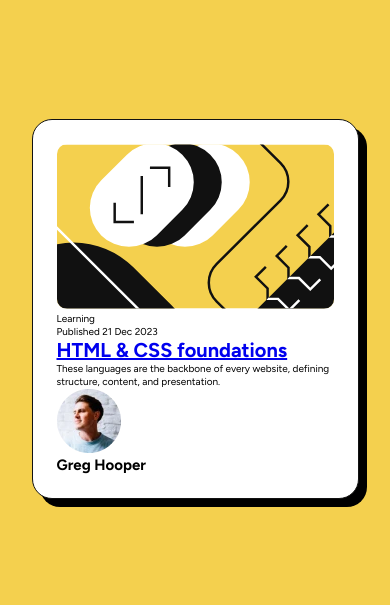
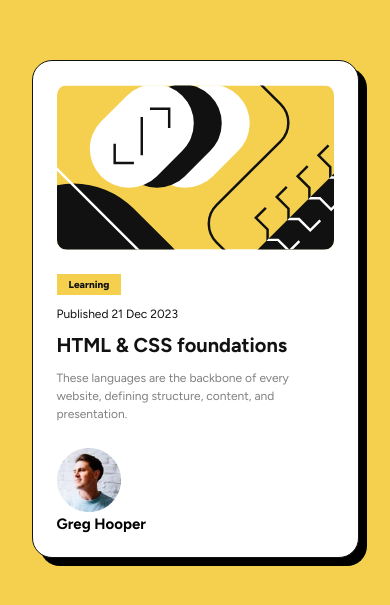
Before and after one commit to EdwardShanahan09/blog-preview-card, a website: page index.html in a window 390 px wide. Shown: the part 113-718 px from the top of the page. Drawn offline with Linux system fonts and the light colour scheme; files whose address does not match are found by name.

Commit message:
Add styles to card text for mobile

```diff
--- a/index.html
+++ b/index.html
@@ -33,8 +33,9 @@
           These languages are the backbone of every website, defining structure,
           content, and presentation.
         </p>
+      </div>
 
-        <div>
+      <div class="card__footer">
         <img
           class="card__author-img"
           src="./assets/images/image-avatar.webp"
@@ -44,6 +45,5 @@
         <h2 class="card__author-name">Greg Hooper</h2>
       </div>
     </div>
-    </div>
   </body>
 </html>
--- a/src/scss/_card.scss
+++ b/src/scss/_card.scss
@@ -17,5 +17,47 @@
   &__img {
     width: 100%;
     border-radius: 10px;
+    display: block;
+    margin-bottom: 2.4rem;
+  }
+
+  &__text {
+    margin-bottom: 2.4rem;
+  }
+
+  &__category {
+    color: $colorBlack;
+    background-color: $colorYellow;
+    font-weight: 800;
+    display: inline-block;
+    padding: 4px 12px;
+    margin-bottom: 1.2rem;
+  }
+
+  &__date {
+    color: $colorBlack;
+    font-size: 1.2rem;
+    margin-bottom: 1.2rem;
+  }
+
+  &__link {
+    color: $colorBlack;
+    text-decoration: none;
+    margin-bottom: 1.2rem;
+    display: inline-block;
+
+    &:hover {
+      color: $colorYellow;
+    }
+  }
+
+  &__title {
+    font-size: 2rem;
+  }
+
+  &__description {
+    color: $colorGrey;
+    font-size: 1.2rem;
+    line-height: 150%;
   }
 }
```
Also changed, not shown: assets/css/styles.css. Lines whose indentation alone changed are shown as unchanged.
